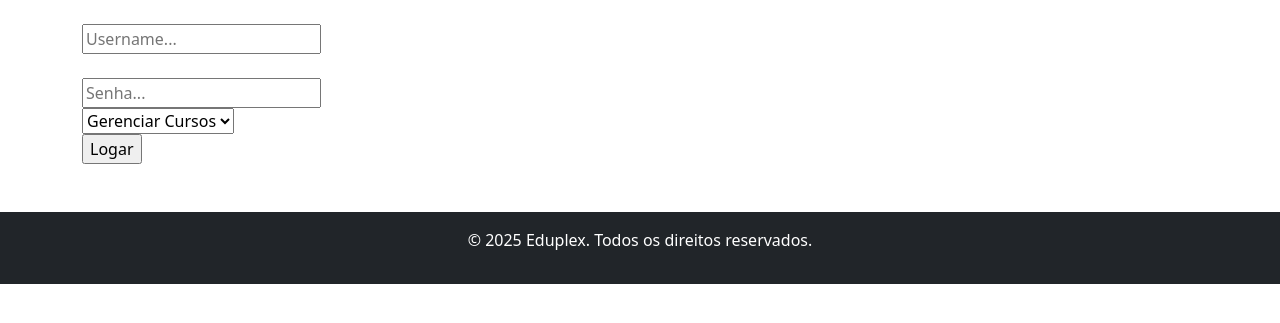
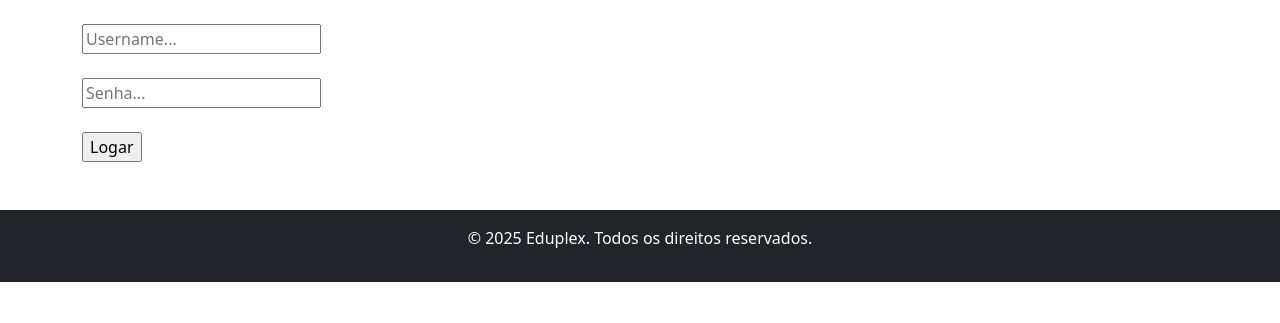
Before and after one commit to antoniojoseja3710/EduFlex, a Django app: page /login/ in a window 1280 px wide. Shown: the part 74-397 px from the top of the page. Run offline with Django 5.2, Linux system fonts and the light colour scheme.

Commit message:
Update login.html

```diff
--- a/templates/core/login.html
+++ b/templates/core/login.html
@@ -23,10 +23,6 @@
           <br>
           <input type="password" placeholder="Senha..." name="senha">
           <br>
-          <select name="destino">
-            <option value="cursos">Gerenciar Cursos</option>
-            <option value="alunos">Gerenciar Alunos</option>
-          </select>
           <br>
           <input type="submit" value="Logar" >
           <br>
```
